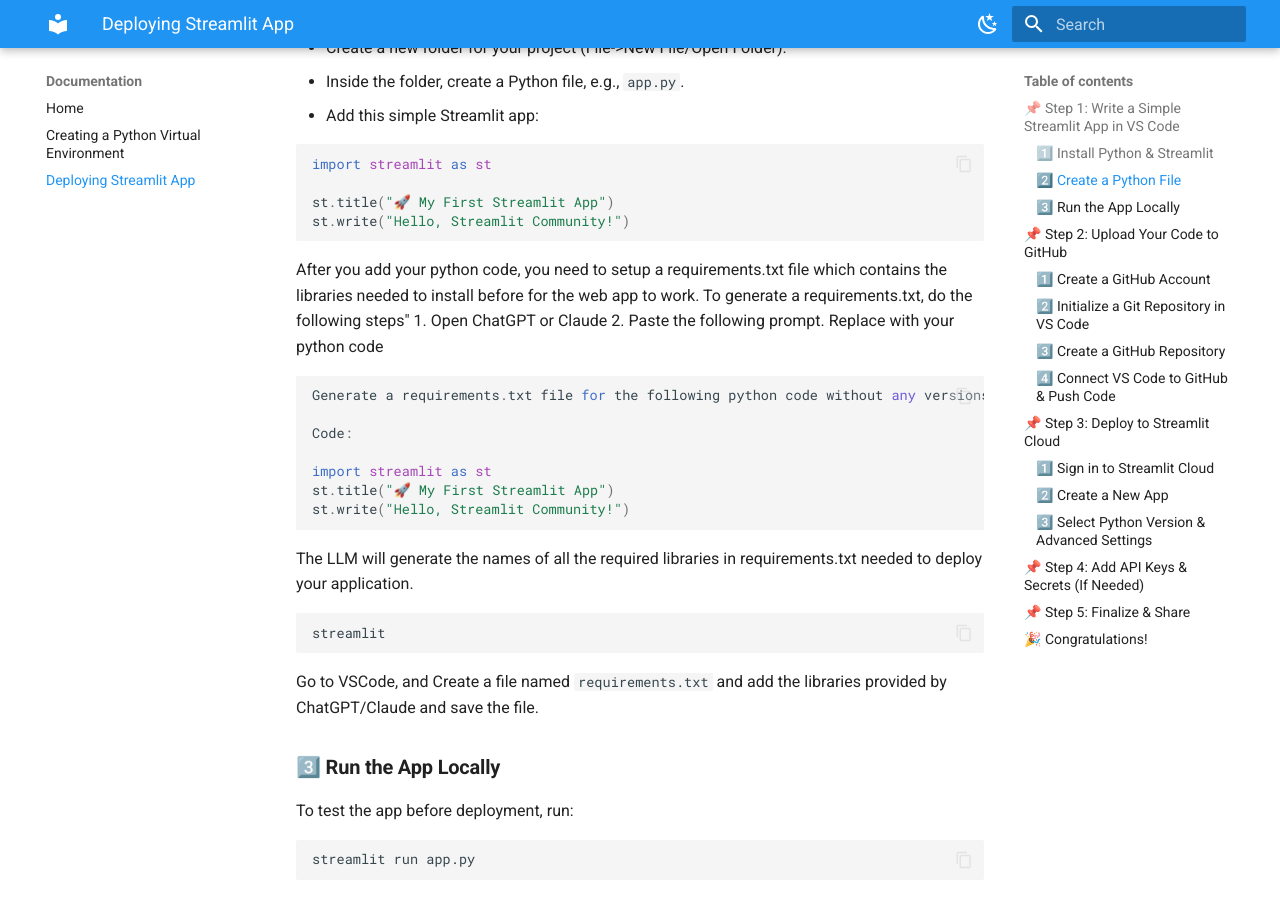
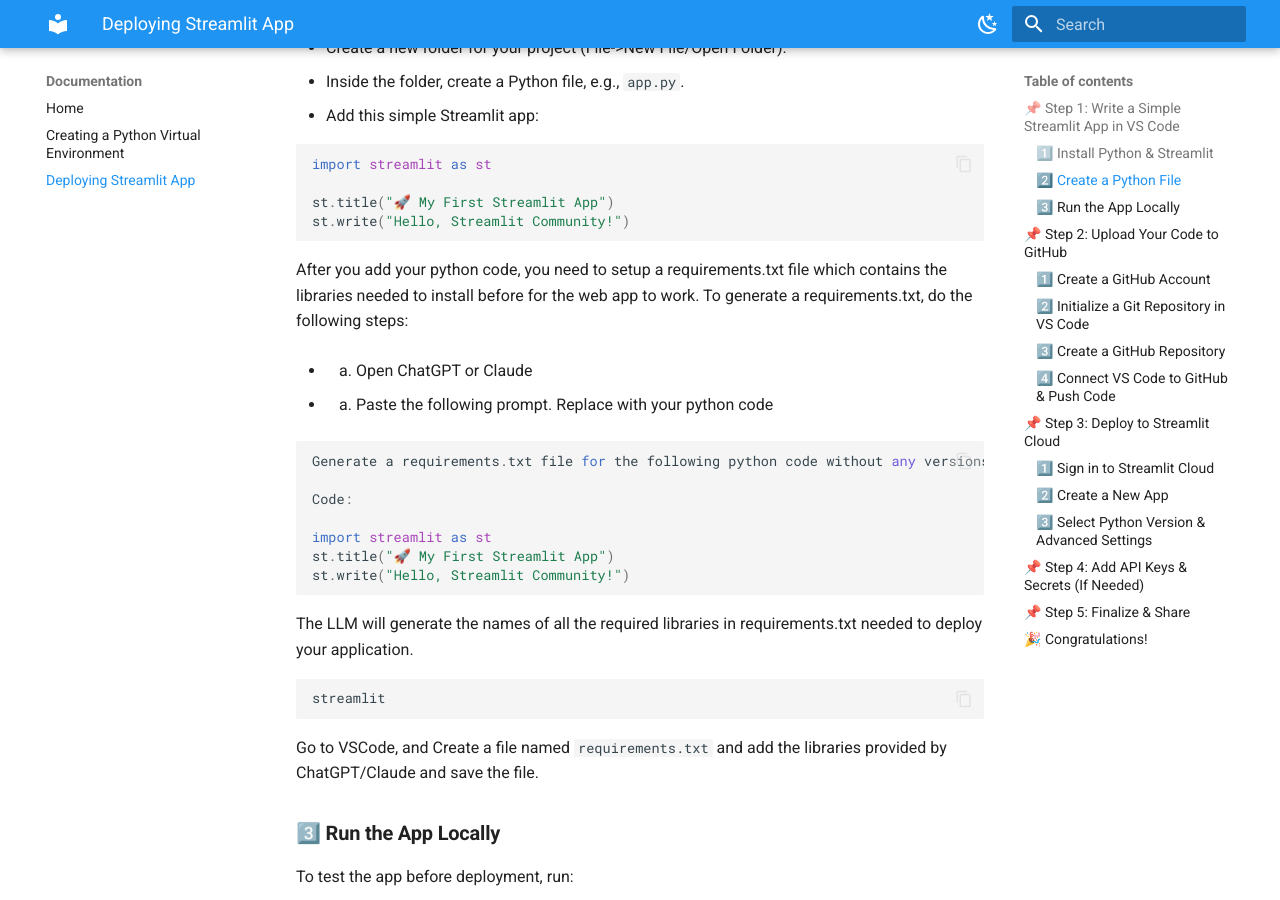
Before and after one commit to ArunachalamM101202/Documentation, an MkDocs documentation site: the page built from docs/guide/streamlit-deploy.md, in a window 1280 px wide and 900 px high, scrolled down 678 px. Built offline with MkDocs 1.6.1 and Material for MkDocs 9.7.7, drawn with Linux system fonts in a browser that asks for light colours.

Commit message:
modified

````diff
--- a/docs/guide/streamlit-deploy.md
+++ b/docs/guide/streamlit-deploy.md
@@ -27,9 +27,10 @@
 st.write("Hello, Streamlit Community!")
 ```
 
-After you add your python code, you need to setup a requirements.txt file which contains the libraries needed to install before for the web app to work. To generate a requirements.txt, do the following steps"
-1. Open ChatGPT or Claude
-2. Paste the following prompt. Replace with your python code
+After you add your python code, you need to setup a requirements.txt file which contains the libraries needed to install before for the web app to work. To generate a requirements.txt, do the following steps:
+
+- 1. Open ChatGPT or Claude
+- 2. Paste the following prompt. Replace with your python code
 ```
 Generate a requirements.txt file for the following python code without any versions for the libraries:
 
````
Also changed, not shown: site/guide/streamlit-deploy/index.html, site/search/search_index.json.
